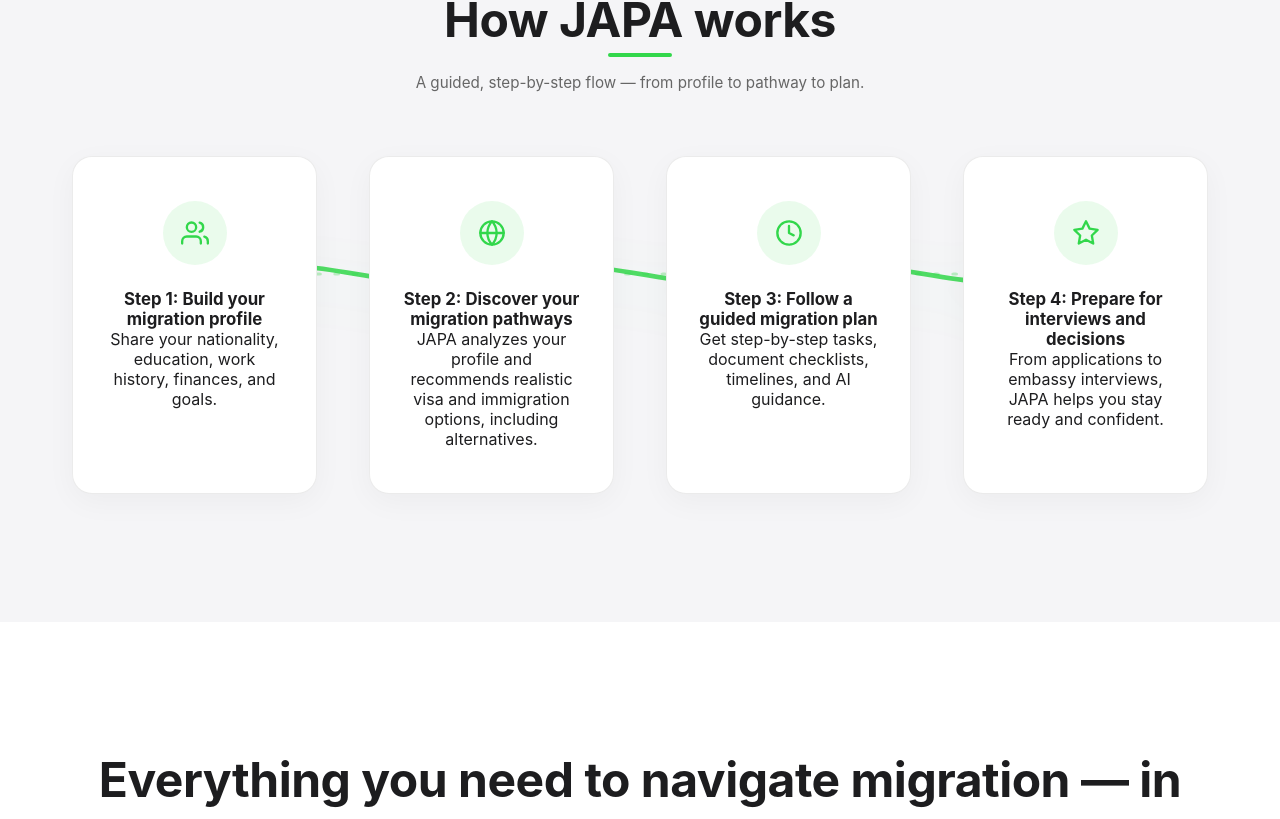
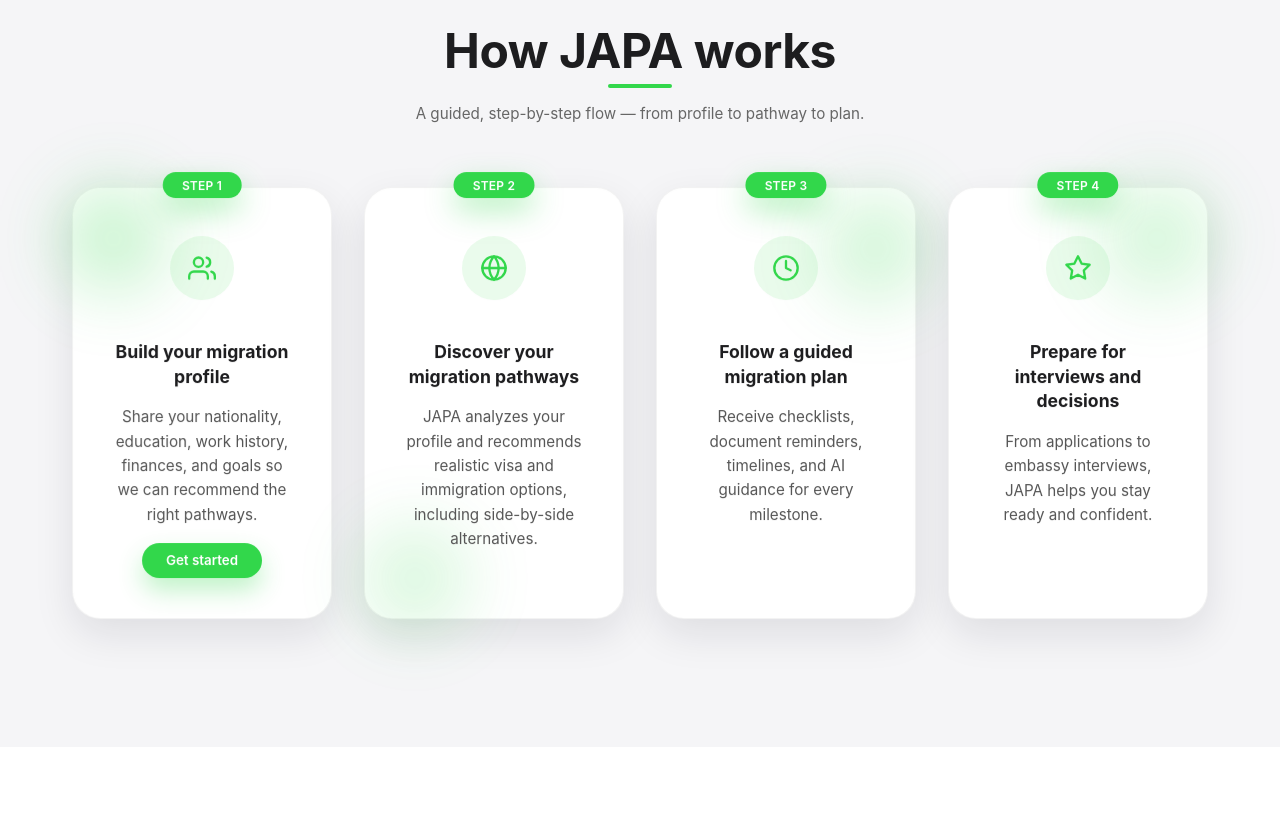
Before and after one commit to HeisGreen/tests-ui, a React (Vite) app in the folder Frontend/: page / in a window 1280 px wide. Shown: the part 2253-3072 px from the top of the page. Built offline with nearby package versions, Linux system fonts and the light colour scheme; no server answers.

Commit message:
More Front end work

```diff
--- a/Frontend/src/pages/Landing.css
+++ b/Frontend/src/pages/Landing.css
@@ -392,17 +392,53 @@
 
 .feature-card {
   padding: 3rem 2rem;
-  border-radius: 20px;
+  border-radius: 28px;
   background: white;
-  border: 1px solid var(--border);
-  box-shadow: var(--shadow-soft);
+  border: 1px solid rgba(0, 0, 0, 0.05);
+  box-shadow: 0 15px 40px rgba(15, 23, 42, 0.1);
   text-align: center;
-  transition: all 0.4s cubic-bezier(0.16, 1, 0.3, 1);
+  transition: transform 0.3s ease, box-shadow 0.3s ease, border-color 0.3s ease;
 }
 
-.feature-card:hover {
+.feature-card:not(.how-works-step):hover {
   transform: translateY(-8px);
   box-shadow: 0 20px 40px rgba(0, 0, 0, 0.08);
+}
+
+.features-grid .feature-card {
+  position: relative;
+  overflow: hidden;
+}
+
+.features-grid .feature-card::before {
+  content: "";
+  position: absolute;
+  inset: 18px auto auto 18px;
+  width: 120px;
+  height: 120px;
+  border-radius: 50%;
+  filter: blur(40px);
+  opacity: 0.4;
+  background: radial-gradient(circle, rgba(50, 215, 75, 0.6), transparent 75%);
+  z-index: -1;
+  transition: opacity 0.3s ease;
+}
+
+.features-grid .feature-card:hover::before {
+  opacity: 0.55;
+}
+
+.features-grid .feature-card h3 {
+  font-size: 1.1rem;
+  line-height: 1.4;
+  color: #111;
+  margin-bottom: 0.75rem;
+}
+
+.features-grid .feature-card p {
+  color: #565656;
+  font-size: 0.95rem;
+  line-height: 1.6;
 }
 
 .feature-icon {
@@ -416,6 +452,14 @@
   align-items: center;
   justify-content: center;
   font-size: 1.75rem;
+  transition: background 0.3s ease, color 0.3s ease, box-shadow 0.3s ease;
+  will-change: background, color, box-shadow;
+}
+
+.how-works-step:hover .feature-icon {
+  background: var(--accent);
+  color: white;
+  box-shadow: 0 15px 30px rgba(50, 215, 75, 0.25);
 }
 
 /* Unique Features */
@@ -426,44 +470,126 @@
 
 .how-works-flow {
   display: grid;
-  grid-template-columns: repeat(4, minmax(0, 1fr));
-  gap: 3.25rem;
+  grid-template-columns: repeat(auto-fit, minmax(260px, 1fr));
+  gap: 2rem;
   align-items: stretch;
   position: relative;
 }
 
 .how-works-step {
-  padding: 2.75rem 2rem;
+  background: white;
+  padding: 3rem 2.25rem 2.5rem;
+  border-radius: 28px;
+  border: 1px solid rgba(0, 0, 0, 0.05);
+  box-shadow: 0 15px 40px rgba(15, 23, 42, 0.1);
   position: relative;
-  z-index: 1;
+  display: flex;
+  flex-direction: column;
+  gap: 1rem;
+  min-height: 280px;
+  transition: transform 0.3s ease, box-shadow 0.3s ease, border-color 0.3s ease;
+}
+
+.how-works-step::before {
+  content: "";
+  position: absolute;
+  z-index: -1;
+  width: 160px;
+  height: 160px;
+  border-radius: 50%;
+  filter: blur(30px);
+  opacity: 0.55;
+  background: radial-gradient(circle, rgba(50, 215, 75, 0.65), transparent 70%);
+  top: -30px;
+  left: -40px;
+}
+
+.how-works-step:nth-child(2)::before {
+  top: auto;
+  bottom: -40px;
+  left: -30px;
+  background: radial-gradient(circle, rgba(50, 215, 75, 0.45), transparent 70%);
+}
+
+.how-works-step:nth-child(3)::before {
+  top: -20px;
+  right: -40px;
+  left: auto;
+  background: radial-gradient(circle, rgba(50, 215, 75, 0.55), transparent 70%);
+}
+
+.how-works-step:nth-child(4)::before {
+  bottom: -24px;
+  right: -30px;
+  left: auto;
+  background: radial-gradient(circle, rgba(50, 215, 75, 0.5), transparent 75%);
 }
 
 .how-works-step h3 {
-  font-size: 1.05rem;
+  font-size: 1.1rem;
+  line-height: 1.4;
 }
 
-/* Single continuous pipeline rail behind steps (desktop) */
-.how-works-rail {
+.how-works-step:hover {
+  border-color: rgba(50, 215, 75, 0.35);
+  box-shadow: 0 20px 45px rgba(0, 0, 0, 0.18);
+  transform: translateY(-6px);
+}
+
+.how-works-step {
+  will-change: transform, box-shadow, border-color;
+}
+
+.how-works-step p {
+  color: #565656;
+  font-size: 0.95rem;
+  line-height: 1.6;
+}
+
+.step-pill {
   position: absolute;
-  left: 0;
-  right: 0;
-  top: 58px; /* aligns near icon row */
-  height: 120px;
-  width: 100%;
-  color: rgba(50, 215, 75, 0.85);
-  pointer-events: none;
-  z-index: 0;
-  filter: drop-shadow(0 12px 26px rgba(50, 215, 75, 0.14));
+  top: -16px;
+  left: 50%;
+  transform: translateX(-50%);
+  padding: 0.35rem 1.2rem;
+  border-radius: 999px;
+  background: var(--accent);
+  color: white;
+  font-weight: 600;
+  font-size: 0.75rem;
+  letter-spacing: 0.02em;
+  text-transform: uppercase;
+  box-shadow: 0 12px 30px rgba(50, 215, 75, 0.35);
+}
+
+.step-cta {
+  margin-top: auto;
+  align-self: center;
+  padding: 0.6rem 1.5rem;
+  border-radius: 999px;
+  border: none;
+  background: var(--accent);
+  color: white;
+  font-weight: 600;
+  box-shadow: 0 12px 25px rgba(50, 215, 75, 0.3);
+  transition: transform 0.3s ease, box-shadow 0.3s ease;
+  cursor: pointer;
+}
+
+.step-cta:hover {
+  transform: translateY(-2px);
+  box-shadow: 0 18px 30px rgba(50, 215, 75, 0.35);
+}
+
+.step-cta:focus-visible {
+  outline: 2px solid rgba(50, 215, 75, 1);
+  outline-offset: 4px;
 }
 
 @media (max-width: 1200px) {
   .how-works-flow {
     grid-template-columns: repeat(2, minmax(0, 1fr));
-    gap: 2rem;
-  }
-
-  .how-works-rail {
-    display: none;
+    gap: 1.5rem;
   }
 }
 
@@ -477,10 +603,17 @@
   max-width: 800px;
   margin: 0 auto;
   padding: 4rem;
-  border-radius: 32px;
+  border-radius: 28px;
   background: white;
-  border: 1px solid var(--border);
-  box-shadow: var(--shadow-soft);
+  border: 1px solid rgba(0, 0, 0, 0.05);
+  box-shadow: 0 15px 40px rgba(15, 23, 42, 0.1);
+  transition: transform 0.3s ease, box-shadow 0.3s ease, border-color 0.3s ease;
+}
+
+.checklist-box:hover {
+  border-color: rgba(50, 215, 75, 0.35);
+  box-shadow: 0 20px 45px rgba(15, 23, 42, 0.14);
+  transform: translateY(-4px);
 }
 
 .checklist {
@@ -519,15 +652,18 @@
 
 .serve-card {
   padding: 3rem;
-  border-radius: 24px;
-  border: 1px solid var(--border);
+  border-radius: 28px;
+  border: 1px solid rgba(0, 0, 0, 0.05);
+  background: white;
+  box-shadow: 0 15px 35px rgba(15, 23, 42, 0.08);
   text-align: center;
-  transition: all 0.3s ease;
+  transition: transform 0.3s ease, box-shadow 0.3s ease, border-color 0.3s ease;
 }
 
 .serve-card:hover {
-  border-color: var(--accent);
-  background: rgba(50, 215, 75, 0.02);
+  border-color: rgba(50, 215, 75, 0.35);
+  box-shadow: 0 18px 45px rgba(15, 23, 42, 0.15);
+  transform: translateY(-4px);
 }
 
 .serve-icon {
@@ -603,9 +739,17 @@
 
 .trust-box {
   padding: 4rem;
-  border-radius: 32px;
-  background: rgba(50, 215, 75, 0.03);
-  border: 1px solid rgba(50, 215, 75, 0.1);
+  border-radius: 28px;
+  background: white;
+  border: 1px solid rgba(0, 0, 0, 0.05);
+  box-shadow: 0 15px 40px rgba(15, 23, 42, 0.1);
+  transition: transform 0.3s ease, box-shadow 0.3s ease, border-color 0.3s ease;
+}
+
+.trust-box:hover {
+  border-color: rgba(50, 215, 75, 0.35);
+  box-shadow: 0 20px 45px rgba(15, 23, 42, 0.14);
+  transform: translateY(-4px);
 }
 
 .trust-grid {
--- a/Frontend/src/pages/Landing.jsx
+++ b/Frontend/src/pages/Landing.jsx
@@ -40,6 +40,38 @@
       navigate("/register");
     }
   };
+
+  const howWorksSteps = [
+    {
+      id: 1,
+      title: "Build your migration profile",
+      description:
+        "Share your nationality, education, work history, finances, and goals so we can recommend the right pathways.",
+      icon: FiUsers,
+      cta: "Get started",
+    },
+    {
+      id: 2,
+      title: "Discover your migration pathways",
+      description:
+        "JAPA analyzes your profile and recommends realistic visa and immigration options, including side-by-side alternatives.",
+      icon: FiGlobe,
+    },
+    {
+      id: 3,
+      title: "Follow a guided migration plan",
+      description:
+        "Receive checklists, document reminders, timelines, and AI guidance for every milestone.",
+      icon: FiClock,
+    },
+    {
+      id: 4,
+      title: "Prepare for interviews and decisions",
+      description:
+        "From applications to embassy interviews, JAPA helps you stay ready and confident.",
+      icon: FiStar,
+    },
+  ];
 
   return (
     <div className="landing">
@@ -171,108 +203,32 @@
             A guided, step-by-step flow — from profile to pathway to plan.
           </p>
           <div className="how-works-flow">
-            <svg
-              className="how-works-rail"
-              viewBox="0 0 1000 160"
-              preserveAspectRatio="none"
-              aria-hidden="true"
-              focusable="false"
-            >
-              <defs>
-                <marker
-                  id="howWorksArrow"
-                  viewBox="0 0 10 10"
-                  refX="9"
-                  refY="5"
-                  markerWidth="7"
-                  markerHeight="7"
-                  orient="auto"
+            {howWorksSteps.map((step) => {
+              const IconComponent = step.icon;
+
+              return (
+                <div
+                  key={step.id}
+                  className="feature-card how-works-step scroll-animate"
                 >
-                  <path d="M 0 0 L 10 5 L 0 10 z" fill="currentColor" />
-                </marker>
-              </defs>
-
-              {/* faint dotted baseline */}
-              <path
-                d="M 120 80 L 880 80"
-                fill="none"
-                stroke="currentColor"
-                strokeWidth="4"
-                strokeLinecap="round"
-                strokeDasharray="2 14"
-                opacity="0.35"
-              />
-
-              {/* squiggly segments with arrowheads */}
-              <path
-                d="M 150 80 C 215 44, 285 116, 350 80"
-                fill="none"
-                stroke="currentColor"
-                strokeWidth="6"
-                strokeLinecap="round"
-                markerEnd="url(#howWorksArrow)"
-              />
-              <path
-                d="M 400 80 C 465 44, 535 116, 600 80"
-                fill="none"
-                stroke="currentColor"
-                strokeWidth="6"
-                strokeLinecap="round"
-                markerEnd="url(#howWorksArrow)"
-              />
-              <path
-                d="M 650 80 C 715 44, 785 116, 850 80"
-                fill="none"
-                stroke="currentColor"
-                strokeWidth="6"
-                strokeLinecap="round"
-                markerEnd="url(#howWorksArrow)"
-              />
-            </svg>
-
-            <div className="feature-card how-works-step scroll-animate">
-              <div className="feature-icon">
-                <FiUsers />
-              </div>
-              <h3>Step 1: Build your migration profile</h3>
-              <p>
-                Share your nationality, education, work history, finances, and
-                goals.
-              </p>
-            </div>
-
-            <div className="feature-card how-works-step scroll-animate">
-              <div className="feature-icon">
-                <FiGlobe />
-              </div>
-              <h3>Step 2: Discover your migration pathways</h3>
-              <p>
-                JAPA analyzes your profile and recommends realistic visa and
-                immigration options, including alternatives.
-              </p>
-            </div>
-
-            <div className="feature-card how-works-step scroll-animate">
-              <div className="feature-icon">
-                <FiClock />
-              </div>
-              <h3>Step 3: Follow a guided migration plan</h3>
-              <p>
-                Get step-by-step tasks, document checklists, timelines, and AI
-                guidance.
-              </p>
-            </div>
-
-            <div className="feature-card how-works-step scroll-animate">
-              <div className="feature-icon">
-                <FiStar />
-              </div>
-              <h3>Step 4: Prepare for interviews and decisions</h3>
-              <p>
-                From applications to embassy interviews, JAPA helps you stay
-                ready and confident.
-              </p>
-            </div>
+                  <span className="step-pill">Step {step.id}</span>
+                  <div className="feature-icon">
+                    <IconComponent />
+                  </div>
+                  <h3>{step.title}</h3>
+                  <p>{step.description}</p>
+                  {step.cta && (
+                    <button
+                      type="button"
+                      className="step-cta"
+                      onClick={handleGetStarted}
+                    >
+                      {step.cta}
+                    </button>
+                  )}
+                </div>
+              );
+            })}
           </div>
         </div>
       </section>
@@ -419,7 +375,7 @@
           <p className="section-subtitle">
             Clear boundaries. Clear expectations.
           </p>
-          <div className="trust-box glass-light">
+          <div className="trust-box">
             <div className="trust-grid">
               <div className="trust-item">
                 <FiShield className="trust-icon" />
```
